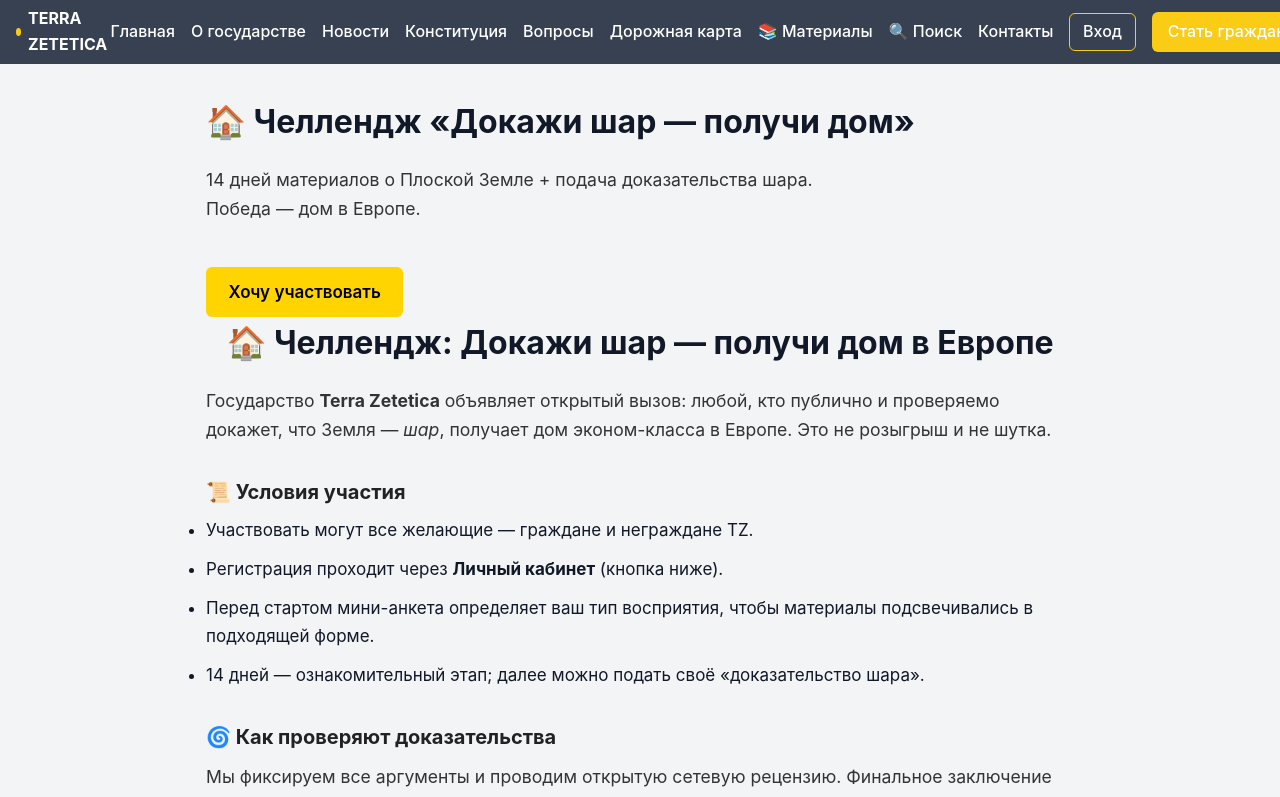
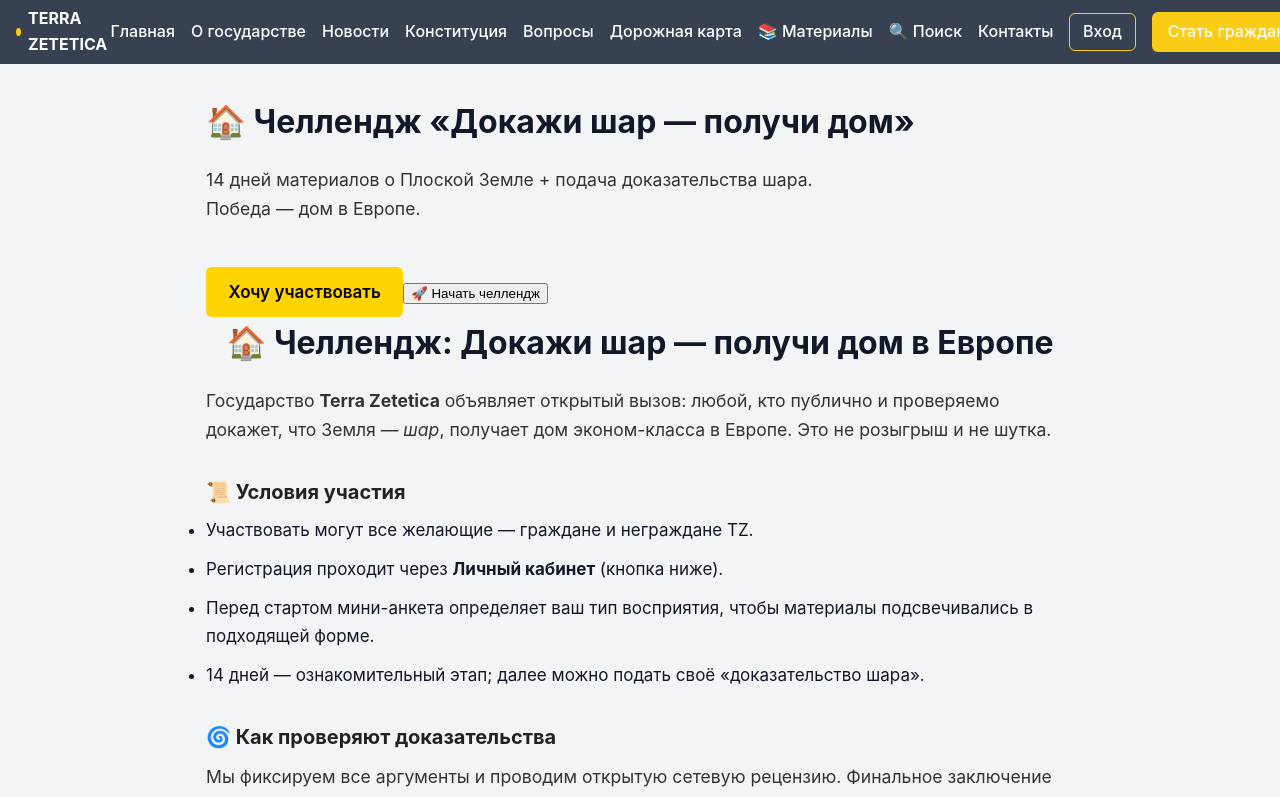
Before and after one commit to kardinalmarkov/terra-zetetica, a Next.js app: page /dom in a window 1280 px wide. Shown: the top 797 px of the page. Built offline with nearby package versions, Linux system fonts and the light colour scheme.

Commit message:
Update dom.js

```diff
--- a/pages/dom.js
+++ b/pages/dom.js
@@ -15,6 +15,16 @@ export default function DomChallenge() {
                  padding:'0.7rem 1.4rem',background:'#ffd400',
                  borderRadius:6,textDecoration:'none',color:'#000',
                  fontWeight:600}}>Хочу участвовать</a>
+
+                 <button onClick={async () => {
+  const res  = await fetch('/api/challenge/start', { method:'POST' })
+  const json = await res.json()
+  if (json.ok) router.replace('/challenge')
+  else alert('Ошибка: ' + (json.err || 'unknown'))
+}}>
+  🚀 Начать челлендж
+</button>
+
 
       <h1 style={{ textAlign:'center' }}>🏠 Челлендж: Докажи шар — получи дом в Европе</h1>
 
```
